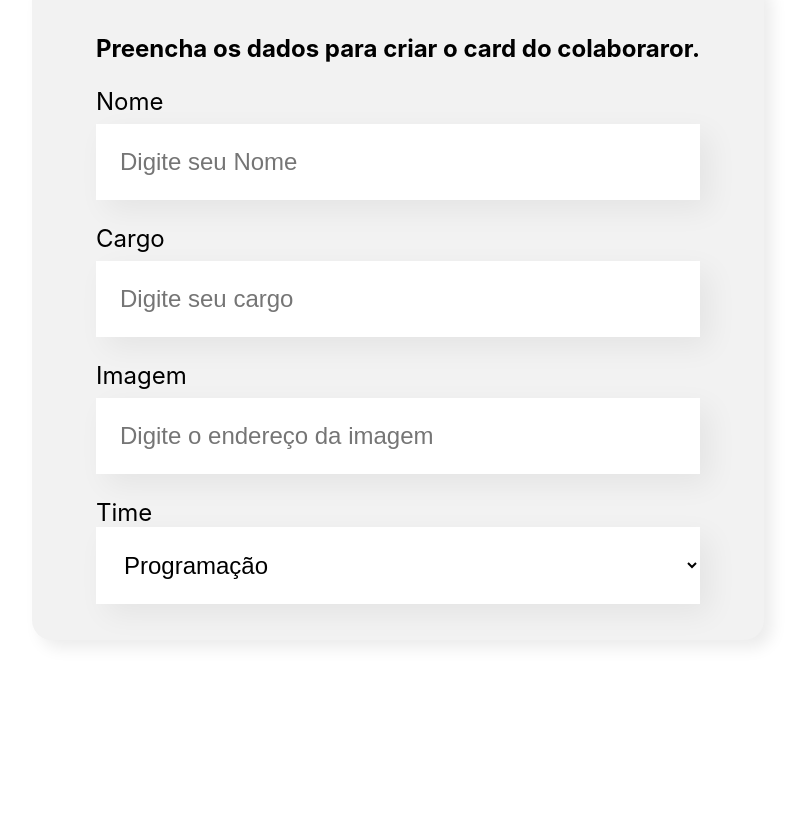
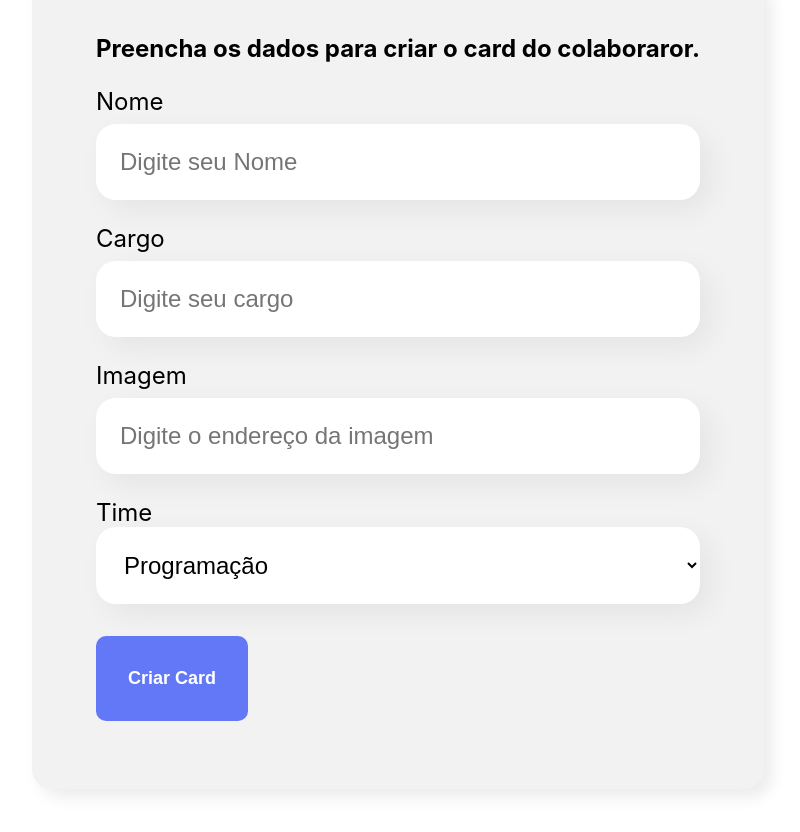
Before and after one commit to gustavocorreiaof/React-Studies, a React (Create React App) app in the folder React desenvolvendo com JavaScript/: page / in a window 1280 px wide. Shown: the part 600-1432 px from the top of the page, without its empty margins (242-1042 px from the left). Before the commit the page ends 1320 px from the top, so only its background shows below. Built offline with nearby package versions, Linux system fonts and the light colour scheme.

Commit message:
Create button component

```diff
--- /dev/null
+++ b/React desenvolvendo com JavaScript/src/components/Button/Button.css
@@ -0,0 +1,15 @@
+.button {
+    background-color: #6278f7;
+    border-radius: 10px;
+    font-weight: 700;
+    font-size: 18px;
+    padding: 32px;
+    border: none;
+    cursor: pointer;
+    color: #fff;
+    margin: 32px 0;
+}
+
+.button:hover{
+    color:  #95ffd4;
+}
--- /dev/null
+++ b/React desenvolvendo com JavaScript/src/components/Button/Index.js
@@ -0,0 +1,12 @@
+import './Button.css'
+
+const Button = (props) => {
+
+    return(
+        <button className="button">
+            {props.children}
+        </button>
+    )
+}
+
+export default Button
--- a/React desenvolvendo com JavaScript/src/components/Form/index.js
+++ b/React desenvolvendo com JavaScript/src/components/Form/index.js
@@ -1,6 +1,7 @@
 import './Form.css'
 import TextField from '../TextField'
 import OverHeadList from '../OverHeadList/Index'
+import Button from '../Button/Index'
 
 const Form = () => {
 
@@ -25,7 +26,7 @@
                 <TextField Label='Cargo' PlaceHolder='Digite seu cargo' />
                 <TextField Label='Imagem' PlaceHolder='Digite o endereço da imagem' />
                 <OverHeadList Label='Time' itens={times} ></OverHeadList>
-
+                <Button>Criar Card</Button>
             </form>
         </section>
     )
--- a/React desenvolvendo com JavaScript/src/components/OverHeadList/OverHeadList.css
+++ b/React desenvolvendo com JavaScript/src/components/OverHeadList/OverHeadList.css
@@ -11,4 +11,5 @@
     font-size: 24px;
     padding: 24px ;
     box-sizing: border-box;
+    border-radius: 20px;
 }
--- a/React desenvolvendo com JavaScript/src/components/TextField/TextField.css
+++ b/React desenvolvendo com JavaScript/src/components/TextField/TextField.css
@@ -16,4 +16,5 @@
     font-size: 24px;
     padding: 24px ;
     box-sizing: border-box;
+    border-radius: 20px;
 }
```
